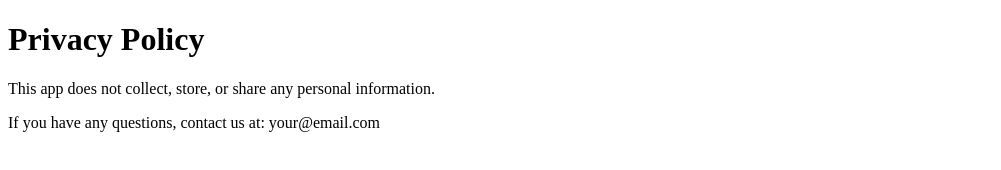
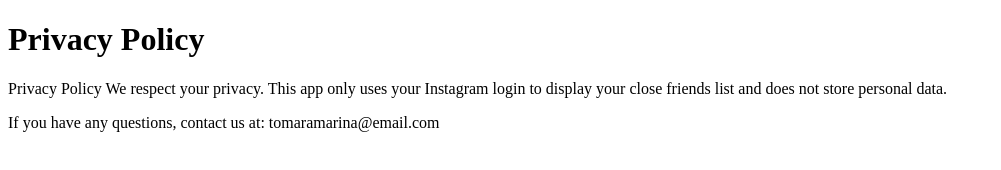
Before and after one commit to marinatomara/privacy-policy, a plain HTML site: page index.html in a window 1280 px wide. Shown: the whole page, without its empty margins (0-1001 px from the left). Drawn offline with Linux system fonts and the light colour scheme.

Commit message:
Update index.html

```diff
--- a/index.html
+++ b/index.html
@@ -6,7 +6,9 @@
 </head>
 <body>
 <h1>Privacy Policy</h1>
-<p>This app does not collect, store, or share any personal information.</p>
-<p>If you have any questions, contact us at: your@email.com</p>
+<p>Privacy Policy
+We respect your privacy. This app only uses your Instagram login to display your close friends list and does not store personal data.
+</p>
+<p>If you have any questions, contact us at: tomaramarina@email.com</p>
 </body>
 </html>
```
